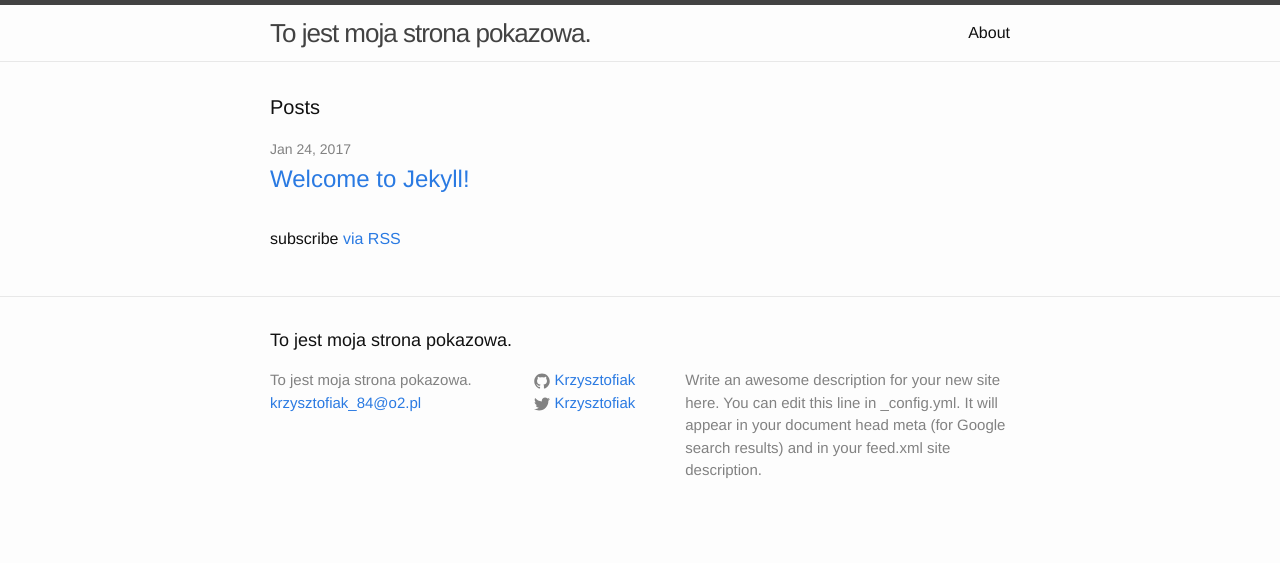
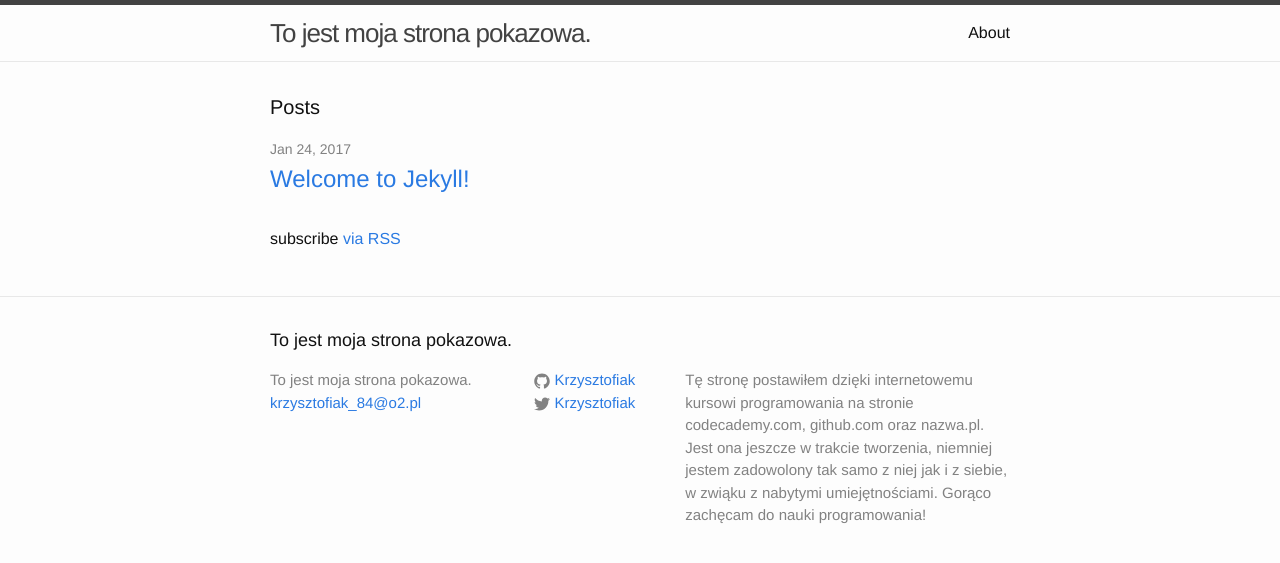
Before and after one commit to Krzysztofiak/Krzysztofiak.github.io, a Jekyll site: the page built from index.html, in a window 1280 px wide. Shown: the top 563 px of the page. Built offline with Jekyll 4.4.1, drawn with Linux system fonts in a browser that asks for light colours.

Commit message:
Add description

```diff
--- a/_config.yml
+++ b/_config.yml
@@ -9,9 +9,9 @@
 title: To jest moja strona pokazowa.
 email: krzysztofiak_84@o2.pl
 description: > # this means to ignore newlines until "baseurl:"
-  Write an awesome description for your new site here. You can edit this
-  line in _config.yml. It will appear in your document head meta (for
-  Google search results) and in your feed.xml site description.
+  Tę stronę postawiłem dzięki internetowemu kursowi programowania na stronie codecademy.com, github.com oraz nazwa.pl.
+  Jest ona jeszcze w trakcie tworzenia, niemniej jestem zadowolony tak samo z niej jak i z siebie, w zwiąku z nabytymi umiejętnościami.
+  Gorąco zachęcam do nauki programowania!
 baseurl: "" # the subpath of your site, e.g. /blog
 url: "http://yourdomain.com" # the base hostname & protocol for your site
 twitter_username: Krzysztofiak
```
